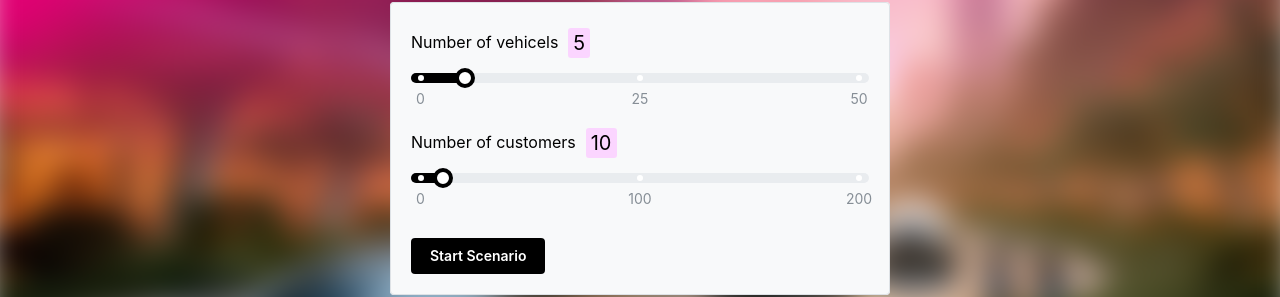
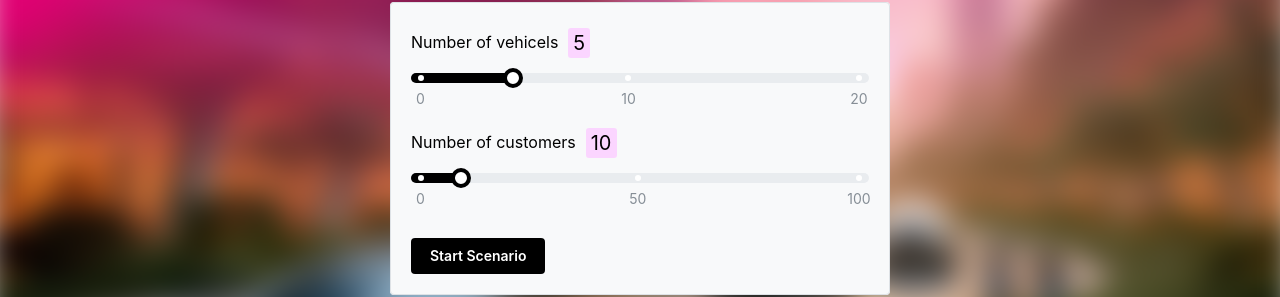
Before and after one commit to SamuelLess/tax-di-rich, a React (Vite) app in the folder frontend/: page / in a window 1280 px wide. Shown: the part 224-521 px from the top of the page. Built offline with nearby package versions, Linux system fonts and the light colour scheme; no server answers; a web font is replaced by a local one.

Commit message:
slider ranges

```diff
--- a/frontend/src/pages/Home.tsx
+++ b/frontend/src/pages/Home.tsx
@@ -26,19 +26,19 @@ const ScenarioDialogue = (props: {
               <Text>Number of vehicels</Text>
               <Text p="5px" lh="1" size='xl' className={styles.numberIndicator}>{vhs}</Text>
             </Group>
-            <Slider size="lg" min={0} max={50} step={1} value={vhs} onChange={setVhs} label={null} marks={[
+            <Slider size="lg" min={1} max={20} step={1} value={vhs} onChange={setVhs} label={null} marks={[
               { value: 0, label: '0' },
-              { value: 25, label: '25' },
-              { value: 50, label: '50' },
+              { value: 10, label: '10' },
+              { value: 20, label: '20' },
             ]}/>
             <Group mt={40} mb="xs" gap={10}>
               <Text>Number of customers</Text>
               <Text p="5px" lh="1" size='xl' className={styles.numberIndicator}>{cms}</Text>
             </Group>
-            <Slider size="lg" min={0} max={200} step={1} value={cms} onChange={setCms} label={null} marks={[
+            <Slider size="lg" min={1} max={100} step={1} value={cms} onChange={setCms} label={null} marks={[
               { value: 0, label: '0' },
+              { value: 50, label: '50' },
               { value: 100, label: '100' },
-              { value: 200, label: '200' },
             ]}/>
             <Button mt={50} onClick={() => props.run(vhs, cms)}>Start Scenario</Button>
           </Fieldset>
```
